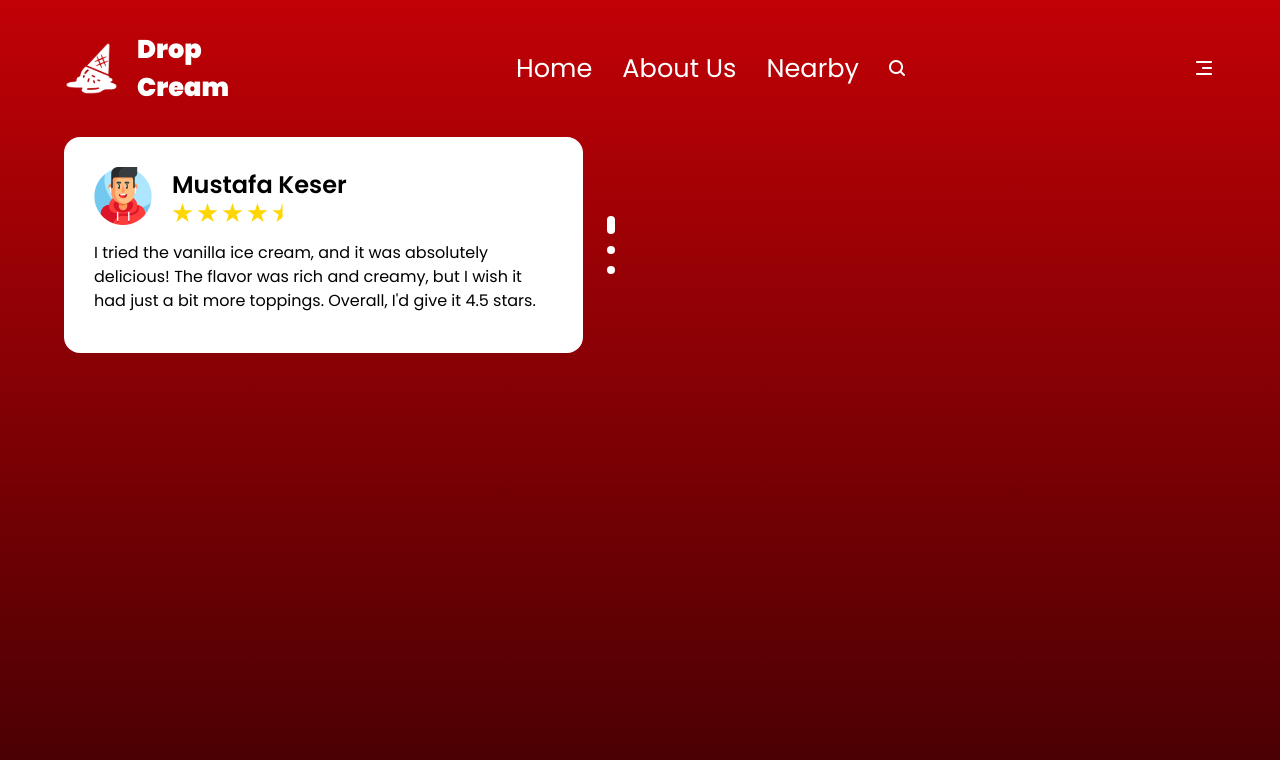
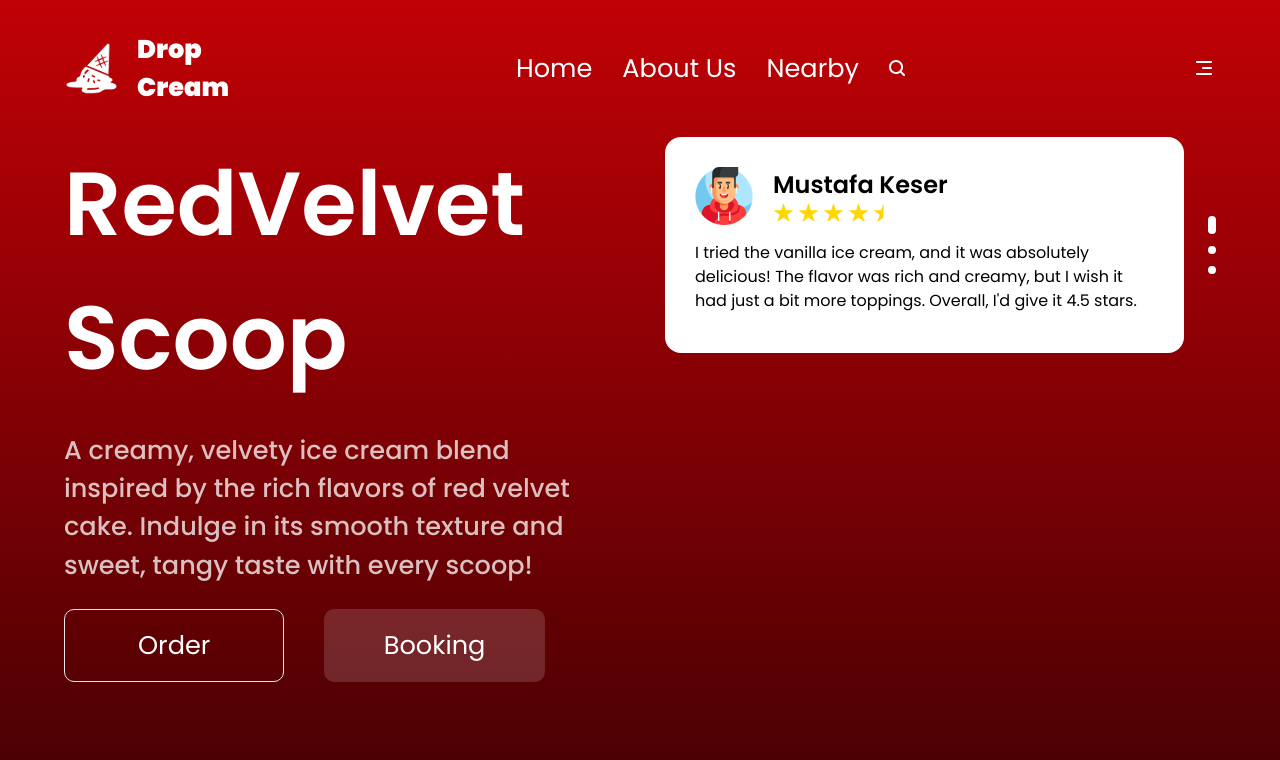
Before and after one commit to beyzaaakeser/IceCreamApp, a React (Create React App) app: page / in a window 1280 px wide. Shown: the top 760 px of the page. Built offline with nearby package versions, Linux system fonts and the light colour scheme.

Commit message:
hero updated

```diff
--- a/src/components/hero/index.jsx
+++ b/src/components/hero/index.jsx
@@ -1,14 +1,17 @@
 import React from 'react';
 import HeroCard from './HeroCard';
+import HeroBrand from './HeroBrand';
 
 const Hero = () => {
   return (
     <div className="mt-[30px] 2xl:mt-[110px] grid lg:grid-cols-2 gap-[50px]">
+      <div>
+        <HeroBrand />
+      </div>
 
-
-     <div>
-      <HeroCard/>
-     </div>
+      <div>
+        <HeroCard />
+      </div>
     </div>
   );
 };
```
